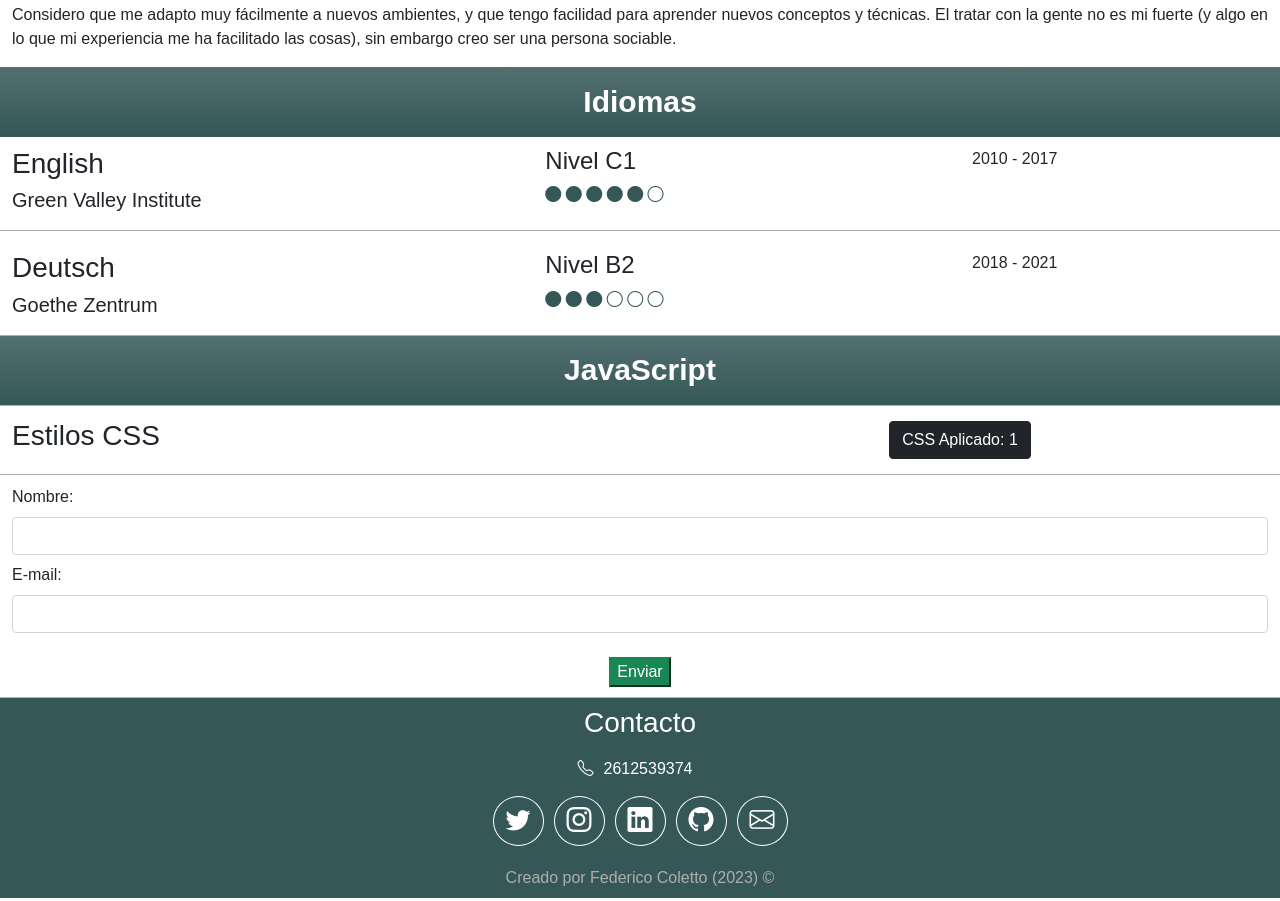
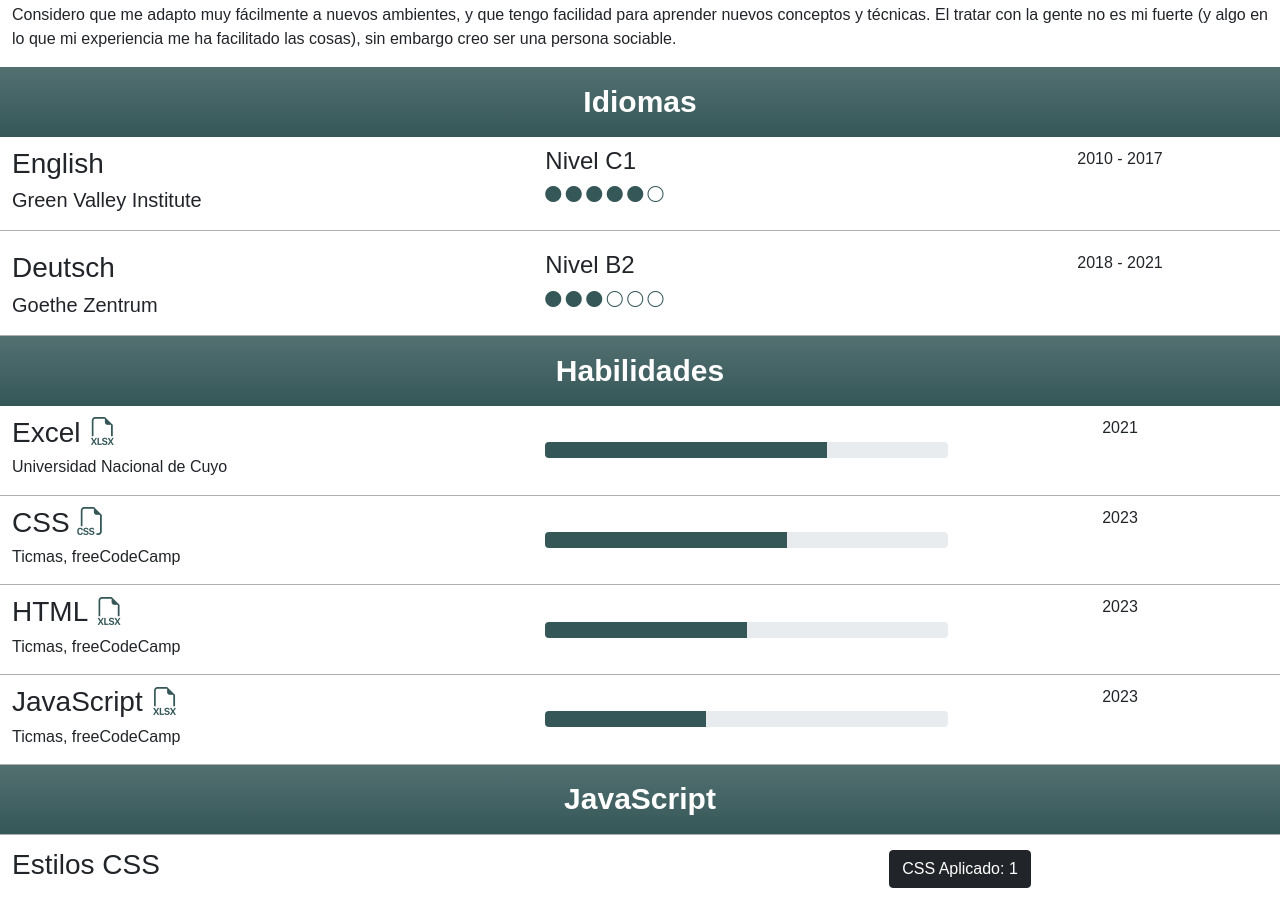
Before and after one commit to fedecolettok/Proyecto, a plain HTML site: page index.html in a window 1280 px wide. Shown: the part 1212-2113 px from the top of the page. Drawn offline with nearby package versions, Linux system fonts and the light colour scheme.

Commit message:
Correcciones
Agregar la seccion "Habilidades IT"
Modificar CSS para esta seccion y la de Idiomas

```diff
--- a/CSS/styles.css
+++ b/CSS/styles.css
@@ -78,21 +78,36 @@
 }
 
 
-/* IDIOMAS */
+/* IDIOMAS Y HABILIDADES IT */
 .sub-tema i {
   color: rgb(53, 87, 88);
 }
 @media screen and (max-width: 575px) {
-  #idiomas .años {
+  #idiomas .anos {
+    display: none;
+  }
+  #habilidades .anos {
     display: none;
   }
   #idiomas {
     text-align: center;
   }
+  #habilidades {
+    text-align: center;
+  }
+}
+#idiomas .anos {
+  text-align: center;
+}
+#habilidades .anos {
+  text-align: center;
+}
+.estilos button {
+  margin: 5px;
 }
 
-.estilos button {
-  margin: 5px;
+.habilidades .progress-bar {
+  background-color: rgb(53, 87, 88);
 }
 
 /* JAVASCRIPT */
--- a/CSS/styles2.css
+++ b/CSS/styles2.css
@@ -78,21 +78,36 @@
    }
 
 
-   /* IDIOMAS */
+   /* IDIOMAS Y HABILIDADES IT */
 .sub-tema i {
   color: rgb(130, 10, 0);
 }
-   @media screen and (max-width: 576px) {
-     #idiomas .años {
+@media screen and (max-width: 575px) {
+  #idiomas .anos {
+    display: none;
+  }
+  #habilidades .anos {
     display: none;
   }
   #idiomas {
     text-align: center;
   }
+  #habilidades {
+    text-align: center;
+  }
+}
+#idiomas .anos {
+  text-align: center;
+}
+#habilidades .anos {
+  text-align: center;
+}
+.estilos button {
+  margin: 5px;
 }
 
-   .estilos button {
-     margin: 5px;
+.habilidades .progress-bar {
+  background-color: rgb(130, 10, 0);
 }
 
 
--- a/CSS/styles3.css
+++ b/CSS/styles3.css
@@ -78,23 +78,37 @@
    }
 
 
-   /* IDIOMAS */
+   /* IDIOMAS Y HABILIDADES IT */
 .sub-tema i {
   color: rgb(10, 0, 130);
 }
-   @media screen and (max-width: 576px) {
-     #idiomas .años {
+@media screen and (max-width: 575px) {
+  #idiomas .anos {
+    display: none;
+  }
+  #habilidades .anos {
     display: none;
   }
   #idiomas {
     text-align: center;
   }
+  #habilidades {
+    text-align: center;
   }
-
+}
+#idiomas .anos {
+  text-align: center;
+}
+#habilidades .anos {
+  text-align: center;
+}
 .estilos button {
   margin: 5px;
 }
 
+.habilidades .progress-bar {
+  background-color: rgb(10, 0, 130);
+}
 
 
    /* FOOTER */
--- a/index.html
+++ b/index.html
@@ -110,7 +110,7 @@
   <section id="idiomas" class="container-fluid idiomas">
     <div class="row bg-gradient justify-content-center tema"><h1>Idiomas</h1></div>
     <div class="row sub-tema justify-content-center">
-      <div class="col-5 idioma">
+      <div class="col-5">
         <h3>English</h3>
         <h5>Green Valley Institute</h5>
       </div>
@@ -118,11 +118,11 @@
         <h4>Nivel C1</h4>
         <i class="bi bi-circle-fill"></i> <i class="bi bi-circle-fill"></i> <i class="bi bi-circle-fill"></i> <i class="bi bi-circle-fill"></i> <i class="bi bi-circle-fill"></i> <i class="bi bi-circle"></i>
       </div>
-      <div class="col-sm-3 años">2010 - 2017</div>
+      <div class="col-sm-3 anos">2010 - 2017</div>
     </div>
     <div class="row sub-tema justify-content-center">
       <div class="row sub-tema justify-content-center" style="border: none; padding-bottom: 0">
-        <div class="col-5 idioma">
+        <div class="col-5">
           <h3>Deutsch</h3>
           <h5>Goethe Zentrum</h5>
         </div>
@@ -130,10 +130,68 @@
           <h4>Nivel B2</h4>
           <i class="bi bi-circle-fill"></i> <i class="bi bi-circle-fill"></i> <i class="bi bi-circle-fill"></i> <i class="bi bi-circle"></i> <i class="bi bi-circle"></i> <i class="bi bi-circle"></i>
         </div>
-        <div class="col-sm-3 años">2018 - 2021</div>
+        <div class="col-sm-3 anos">2018 - 2021</div>
       </div>
     </div>
   </section>
+
+
+<!-- HABILIDADES IT -->
+  <section class="habilidades container-fluid" id="habilidades">
+    <div class="row bg-gradient tema">
+      <h1>Habilidades</h1>
+    </div>
+    <div class="row sub-tema justify-content-center">
+      <div class="col-5">
+        <h3>Excel <i class="bi bi-filetype-xlsx"></i></h3>
+        <h6>Universidad Nacional de Cuyo</h5>
+      </div>
+      <div class="col-4 align-self-center">
+        <div class="progress" role="progressbar" aria-label="Success example" aria-valuenow="70" aria-valuemin="0" aria-valuemax="100">
+          <div class="progress-bar" style="width: 70%"></div>
+        </div>
+      </div>
+      <div class="col-sm-3 anos">2021</div>
+    </div>
+    <div class="row sub-tema justify-content-center">
+      <div class="col-5">
+        <h3>CSS <i class="bi bi-filetype-css"></i></h3>
+        <h6>Ticmas, freeCodeCamp</h5>
+      </div>
+      <div class="col-4 align-self-center">
+        <div class="progress" role="progressbar" aria-label="Success example" aria-valuenow="60" aria-valuemin="0" aria-valuemax="100">
+          <div class="progress-bar" style="width: 60%"></div>
+        </div>
+      </div>
+      <div class="col-sm-3 anos">2023</div>
+    </div>
+    <div class="row sub-tema justify-content-center">
+      <div class="col-5">
+        <h3>HTML <i class="bi bi-filetype-xlsx"></i></h3>
+        <h6>Ticmas, freeCodeCamp</h5>
+      </div>
+      <div class="col-4 align-self-center">
+        <div class="progress" role="progressbar" aria-label="Success example" aria-valuenow="50" aria-valuemin="0" aria-valuemax="100">
+          <div class="progress-bar" style="width: 50%"></div>
+        </div>
+      </div>
+      <div class="col-sm-3 anos">2023</div>
+    </div>
+    <div class="row sub-tema justify-content-center">
+      <div class="col-5">
+        <h3>JavaScript <i class="bi bi-filetype-xlsx"></i></h3>
+        <h6>Ticmas, freeCodeCamp</h5>
+      </div>
+      <div class="col-4 align-self-center">
+        <div class="progress" role="progressbar" aria-label="Success example" aria-valuenow="40" aria-valuemin="0" aria-valuemax="100">
+          <div class="progress-bar" style="width: 40%"></div>
+        </div>
+      </div>
+      <div class="col-sm-3 anos">2023</div>
+    </div>
+  </section>
+
+
 
   <!-- SECCION INTERACTIVA -->
   <section class="container-fluid javascript">
@@ -198,7 +256,7 @@
 
 
 
-  <script src="JavaScript/funciones.js"></script>
+  <script src="JS/funciones.js"></script>
   <script src="https://cdn.jsdelivr.net/npm/bootstrap@5.1.3/dist/js/bootstrap.bundle.min.js" integrity="sha384-ka7Sk0Gln4gmtz2MlQnikT1wXgYsOg+OMhuP+IlRH9sENBO0LRn5q+8nbTov4+1p" crossorigin="anonymous"></script>
 </body>
 </html>
```
Lines whose indentation alone changed are shown as unchanged.
